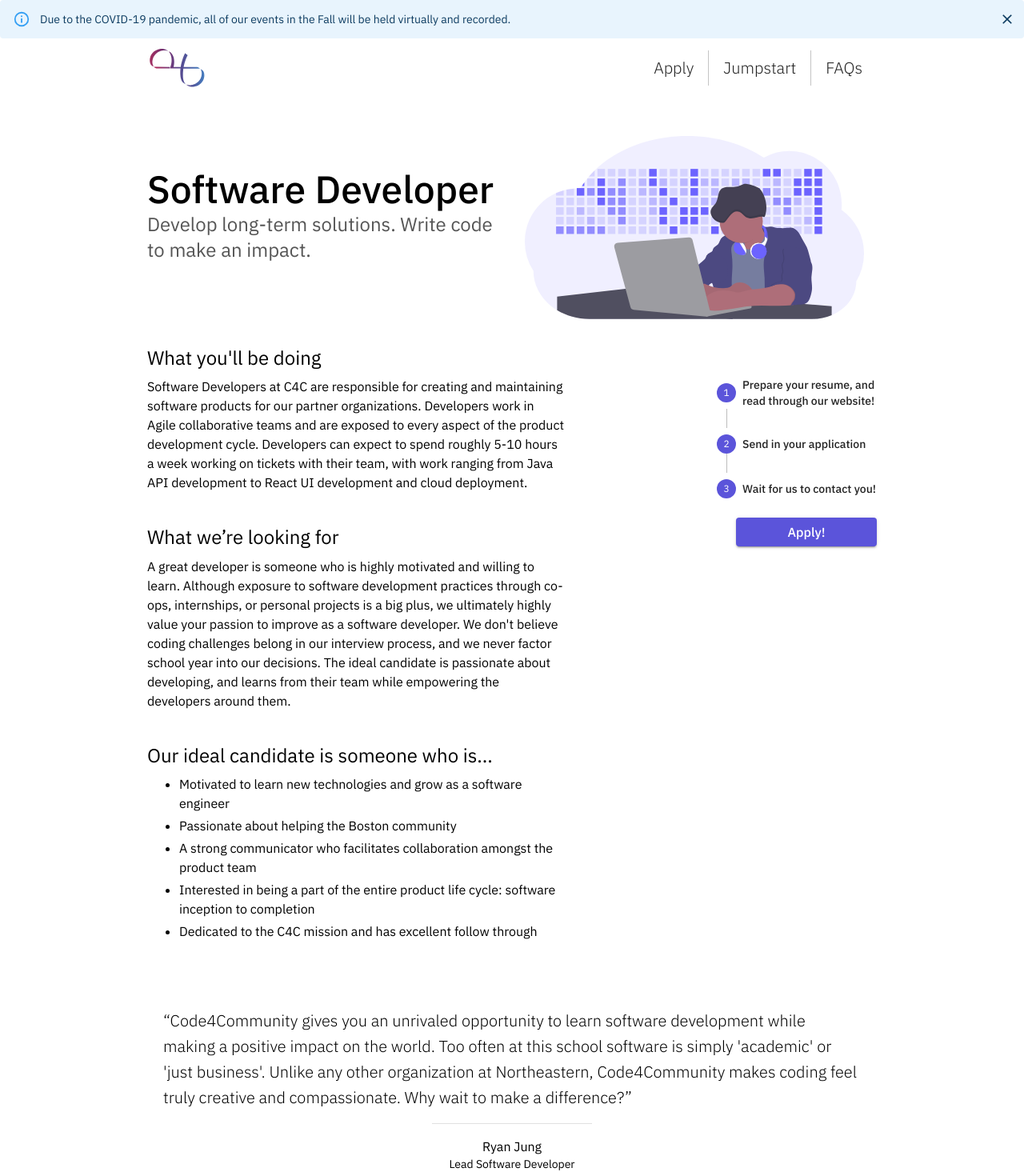
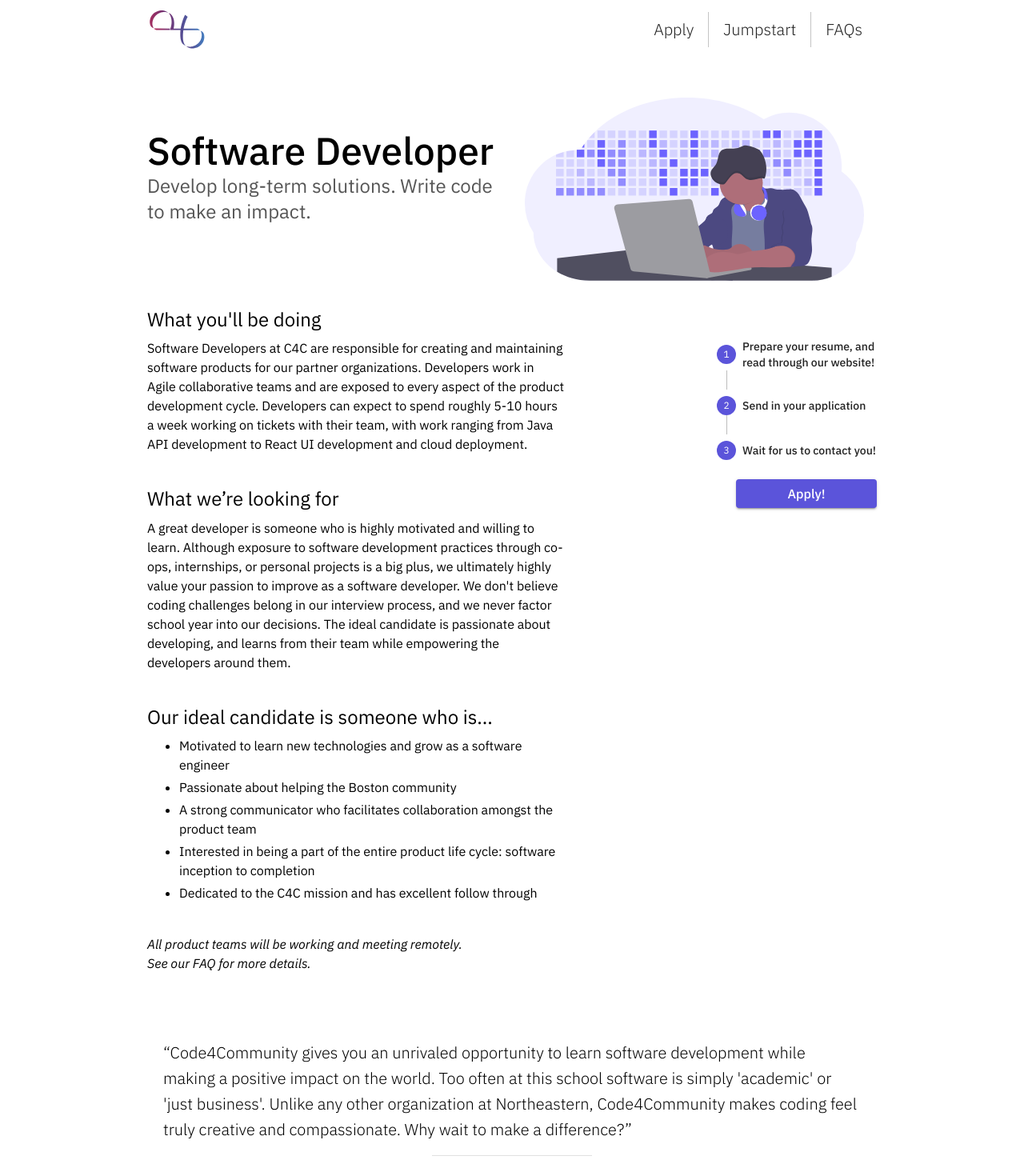
Before and after one commit to Code-4-Community/c4cneu.com, a React (Create React App) app: page /apply/developer in a window 1280 px wide. Shown: the top 1465 px of the page at 80% size. Built offline with nearby package versions, Linux system fonts and the light colour scheme.

Commit message:
mentioned FAQ everywhere

```diff
--- a/src/App.tsx
+++ b/src/App.tsx
@@ -14,7 +14,6 @@ import Events from './components/Events';
 import Board from './components/Board';
 import FAQ from './components/FAQ';
 import NotFound from './components/NotFound';
-import BannerAlert from './components/BannerAlert';
 import NavBar from './components/NavBar';
 import Footer from './components/Footer';
 
@@ -33,7 +32,6 @@ const App: React.FC = () => {
         </Helmet>
 
         <Router>
-          <BannerAlert />
           <NavBar />
           <Switch>
             <Route path="/" exact component={Home} />
--- a/src/components/ApplyBrandDesigner.tsx
+++ b/src/components/ApplyBrandDesigner.tsx
@@ -143,6 +143,16 @@ const ApplyBrandDesigner: React.FC = () => {
               </Typography>
             </Box>
           </Fade>
+          <Fade>
+            <Box mb={5}>
+              <Typography variant="body1" gutterBottom className={classes.text}>
+                <i>
+                  All product teams will be working and meeting remotely. <br />
+                  See our FAQ for more details.
+                </i>
+              </Typography>
+            </Box>
+          </Fade>
         </Grid>
 
         <Grid item sm={5} className={classes.application}>
--- a/src/components/ApplyDeveloper.tsx
+++ b/src/components/ApplyDeveloper.tsx
@@ -145,6 +145,16 @@ const ApplyDeveloper: React.FC = () => {
               </Typography>
             </Box>
           </Fade>
+          <Fade>
+            <Box mb={5}>
+              <Typography variant="body1" gutterBottom className={classes.text}>
+                <i>
+                  All product teams will be working and meeting remotely. <br />
+                  See our FAQ for more details.
+                </i>
+              </Typography>
+            </Box>
+          </Fade>
         </Grid>
 
         <Grid item sm={5} className={classes.application}>
--- a/src/components/ApplyProductDesigner.tsx
+++ b/src/components/ApplyProductDesigner.tsx
@@ -144,6 +144,16 @@ const ApplyProductDesigner: React.FC = () => {
               </Typography>
             </Box>
           </Fade>
+          <Fade>
+            <Box mb={5}>
+              <Typography variant="body1" gutterBottom className={classes.text}>
+                <i>
+                  All product teams will be working and meeting remotely. <br />
+                  See our FAQ for more details.
+                </i>
+              </Typography>
+            </Box>
+          </Fade>
         </Grid>
 
         <Grid item sm={5} className={classes.application}>
--- a/src/components/BannerAlert.tsx
+++ /dev/null
@@ -1,24 +0,0 @@
-import React from 'react';
-
-import { Collapse } from '@material-ui/core';
-import { Alert } from '@material-ui/lab';
-
-const BannerAlert: React.FC = () => {
-  const [open, setOpen] = React.useState(true);
-
-  return (
-    <Collapse in={open}>
-      <Alert
-        severity="info"
-        onClose={() => {
-          setOpen(false);
-        }}
-      >
-        Due to the COVID-19 pandemic, all of our events in the Fall will be held
-        virtually and recorded.
-      </Alert>
-    </Collapse>
-  );
-};
-
-export default BannerAlert;
--- a/src/components/FAQ.tsx
+++ b/src/components/FAQ.tsx
@@ -15,12 +15,13 @@ Every page must have a Helmet tag for SEO purposes.
 const faq = [
   {
     title: 'Will C4C events be held virtually?',
-    body: 'Yes! All C4C events will be held virtually and recorded.',
+    body:
+      'Yes, all C4C events will be held virtually and recorded. Our event planners are working hard to ensure that all our recordings will be available and easily accessible.',
   },
   {
     title: "Can I still apply to join C4C if I'm not on campus this semester?",
     body:
-      'Yes! Our product teams are now working fully remotely, so no matter where you are you can still join C4C and help the Boston community!',
+      'Absolutely! Our product teams are now working fully remotely, so no matter where you are you can still join C4C and help the Boston community. Our teams are comfortable working with others in different timezones, and we will never consider your current location to be a negative factor in our application process.',
   },
   {
     title: 'How does the application process work?',
--- a/src/components/Jumpstart.tsx
+++ b/src/components/Jumpstart.tsx
@@ -73,7 +73,8 @@ const Jumpstart: React.FC = () => {
               program's project, you will be learning technologies like React,
               Typescript, Vertx, and Java. A basic understanding of programming
               is required (Java recommended), and you'll learn everything else
-              you need from our weekly workshops!
+              you need from our weekly workshops! Jumpstart sessions will all be
+              online and recorded, see our FAQ for details.
             </Typography>
           </Fade>
         </Grid>
```
